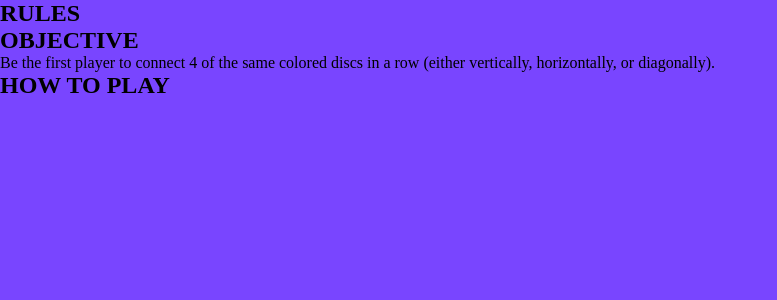
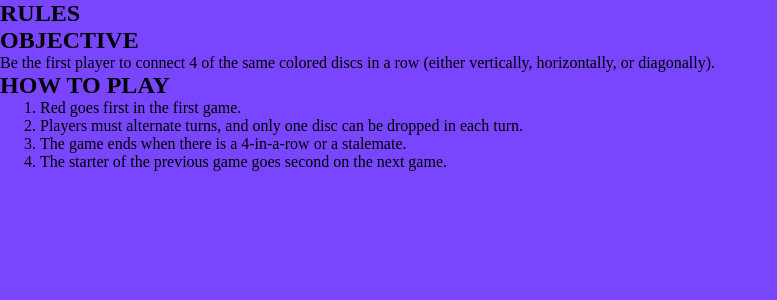
Before and after one commit to JonahFoster/connect-four, a React app: page /gamerules in a window 1280 px wide. Shown: the top 300 px of the page, without its empty margins (0-777 px from the left). Built offline with nearby package versions, Linux system fonts and the light colour scheme; the HTML template or start-up script is replaced by a standard one.

Commit message:
GameRules content added

```diff
--- a/src/GameRules.jsx
+++ b/src/GameRules.jsx
@@ -9,6 +9,12 @@ function GameRules() {
             <h2>OBJECTIVE</h2>
               <p>Be the first player to connect 4 of the same colored discs in a row (either vertically, horizontally, or diagonally).</p>
             <h2>HOW TO PLAY</h2>
+              <ol>
+                <li>Red goes first in the first game.</li>
+                <li>Players must alternate turns, and only one disc can be dropped in each turn.</li>
+                <li>The game ends when there is a 4-in-a-row or a stalemate.</li>
+                <li>The starter of the previous game goes second on the next game.</li>
+              </ol>
         </div>
     </section>
   )
```
